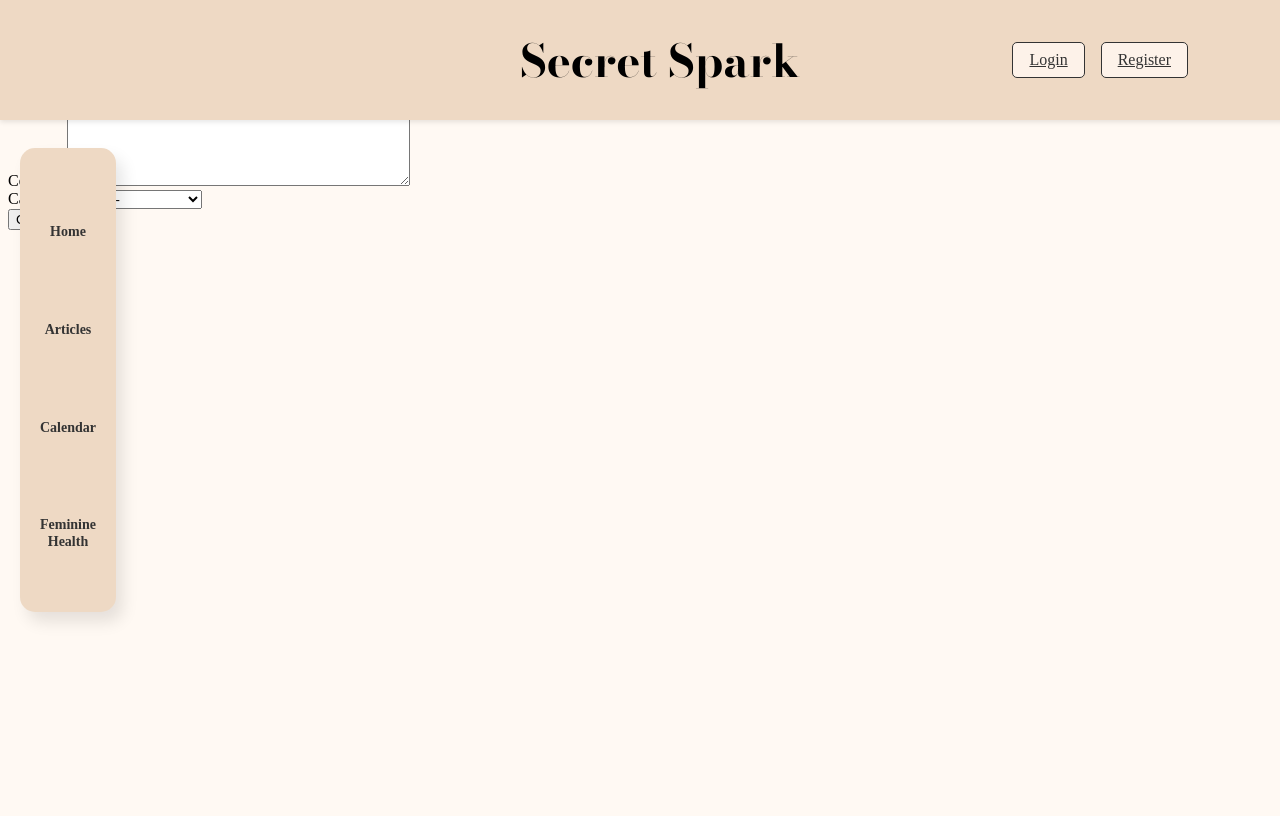
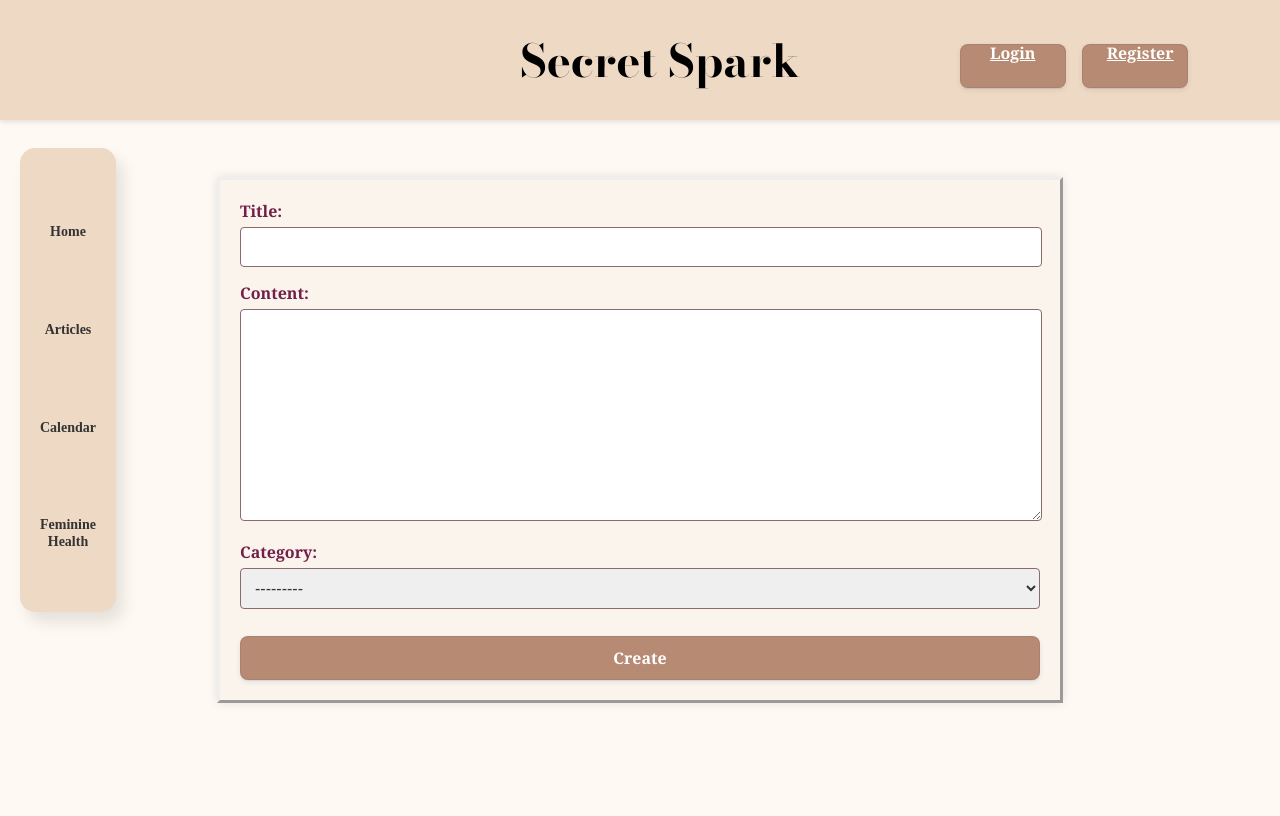
Before and after one commit to ElenaTsvetkovaa/secretSpark, a Django app: page /articles/create-article/ in a window 1280 px wide. Run offline with Django 5.2, Linux system fonts and the light colour scheme; some libraries are stand-ins or nearby versions; some web fonts are replaced.

Commit message:
created css for article forms

```diff
--- /dev/null
+++ b/static/css/forms.css
@@ -0,0 +1,143 @@
+form {
+    font-family: 'Georgia', serif;
+    position: absolute;
+    top: 55%;
+    left: 50%;
+    transform: translate(-50%, -50%);
+    width: 100%;
+    max-width: 800px;
+    margin: 0 auto;
+    padding: 20px;
+    background: #faf4ed;
+    border-style: outset;
+    box-shadow: 0 0 10px rgba(0, 0, 0, 0.1);
+}
+
+form div {
+    margin-bottom: 15px;
+}
+
+form label {
+    display: block;
+    color: #721f49;
+    font-weight: bold;
+    margin-bottom: 5px;
+}
+
+form input[type="text"],
+form textarea {
+    width: 100%;
+    padding: 10px 0px 10px;
+    font-size: 16px;
+    border: 0.3px solid #8a6a6a;
+    border-radius: 4px;
+}
+
+form textarea {
+    resize: vertical;
+}
+
+form input[type="submit"] {
+    padding: 10px 20px;
+    font-size: 16px;
+    color: #fff;
+    background: #B78A73;
+    border: none;
+    border-radius: 4px;
+    cursor: pointer;
+}
+
+form input[type="submit"]:hover {
+    background-color: #B78A73;
+}
+
+/* CSS */
+.button {
+    background-color: #B78A73;
+    color: white;
+    font-weight: bold;
+    border: none;
+    border-radius: 8px;
+    /*margin-top: 15px;*/
+    /*height: 40px;*/
+    /*font-size: 16px;*/
+    font-family: 'Georgia', serif;
+    cursor: pointer;
+    appearance: button;
+    backface-visibility: hidden;
+    border-width: 0;
+    box-shadow: rgba(50, 50, 93, .1) 0 0 0 1px inset,rgba(50, 50, 93, .1) 0 2px 5px 0,rgba(0, 0, 0, .07) 0 1px 1px 0;
+    box-sizing: border-box;
+    font-size: 100%;
+    height: 44px;
+    line-height: 1.15;
+    margin: 12px 0 0;
+    outline: none;
+    overflow: hidden;
+    padding: 0 25px;
+    position: relative;
+    text-align: center;
+    text-transform: none;
+    transform: translateZ(0);
+    transition: all .2s,box-shadow .08s ease-in;
+    user-select: none;
+    -webkit-user-select: none;
+    touch-action: manipulation;
+    width: 100%;
+}
+
+.button:disabled {
+  cursor: default;
+}
+
+.button:focus {
+    box-shadow: rgba(255, 192, 203, 0.3) 0 0 0 2px inset,  /* Soft pink inner glow */
+          rgba(255, 105, 180, 0.4) 0 4px 12px,       /* Hot pink outer glow */
+          rgba(255, 182, 193, 0.3) 0 2px 4px,        /* Light pink shadow */
+          rgba(255, 20, 147, 0.5) 0 0 0 4px;
+    }
+
+select fieldset {
+    border: 2px solid rgba(255, 182, 193, 0.3);
+    border-radius: 10px;
+    padding: 20px;
+}
+
+legend {
+    font-size: 1.2em;
+    font-weight: bold;
+    color: #333;
+}
+
+select {
+    display: flex;
+    flex-direction: column;
+    width: 100%;
+    padding: 10px;
+    font-size: 16px;
+    border: 0.3px solid #8a6a6a;
+    border-radius: 4px;
+    color: #333;
+}
+
+/* Style for the option elements */
+select option {
+    padding: 10px;
+    color: #333;
+}
+
+/* Hover effect for the select dropdown */
+select:hover {
+    border-color: rgba(255, 182, 193, 0.3);
+}
+
+/* Focus effect for the select dropdown */
+select:focus {
+    outline: none;
+    border-color: rgba(255, 182, 193, 0.5);
+}
+
+/* Style for the option when selected */
+select:focus option {
+    background-color: white;
+}
--- a/static/css/styles.css
+++ b/static/css/styles.css
@@ -1,3 +1,4 @@
 @import "nav.css";
 @import "home.css";
 @import "login.css";
+@import "forms.css";
--- a/templates/articles/create-article.html
+++ b/templates/articles/create-article.html
@@ -1,4 +1,5 @@
 {% extends "common/index.html" %}
+{% load static %}
 
 {% block title %}Create Article{% endblock %}
 
@@ -7,7 +8,7 @@
     <form action="{% url 'create-article' %}" method="post">
         {{ form }}
         {% csrf_token %}
-        <button class="submit"> Create </button>
+        <button class="button"> Create </button>
     </form>
 
 {% endblock %}
--- a/templates/common/index.html
+++ b/templates/common/index.html
@@ -27,3 +27,4 @@
         {% block content %}
         <!-- This is where page-specific content will go -->
         {% endblock %}
+</body>
```
